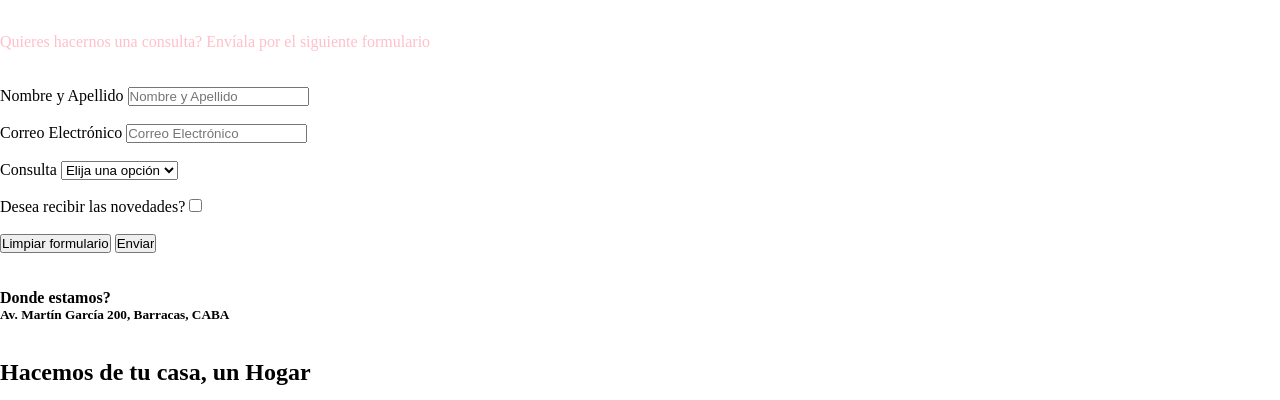
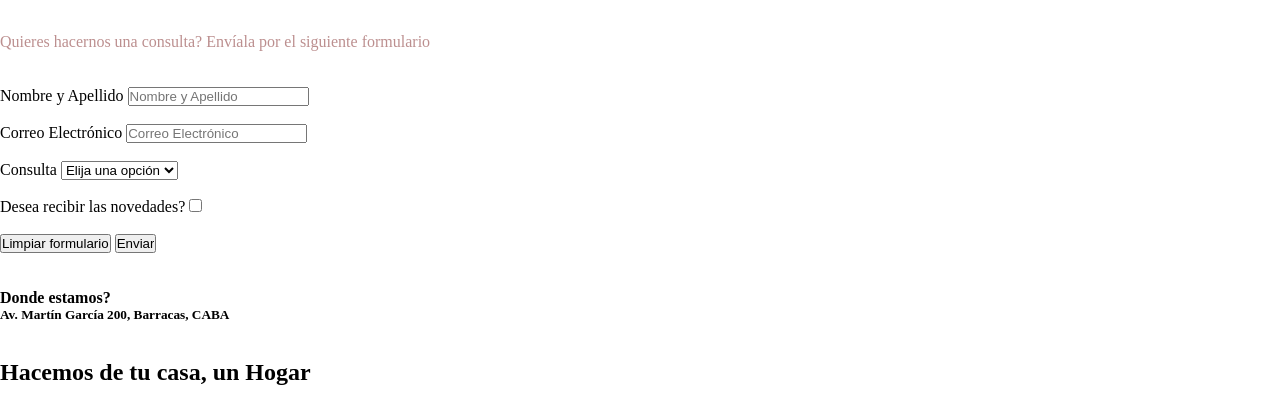
Before and after one commit to AgusHernandez/Minou.minou, a plain HTML site: page vistas/contacto.html in a window 1280 px wide. Shown: the part 173-573 px from the top of the page. Drawn offline with Linux system fonts and the light colour scheme.

Commit message:
Update style.css

```diff
--- a/css/style.css
+++ b/css/style.css
@@ -30,5 +30,5 @@ a {
 }
 
 p {
-    color: pink;
+    color: rosybrown;
 }
```
